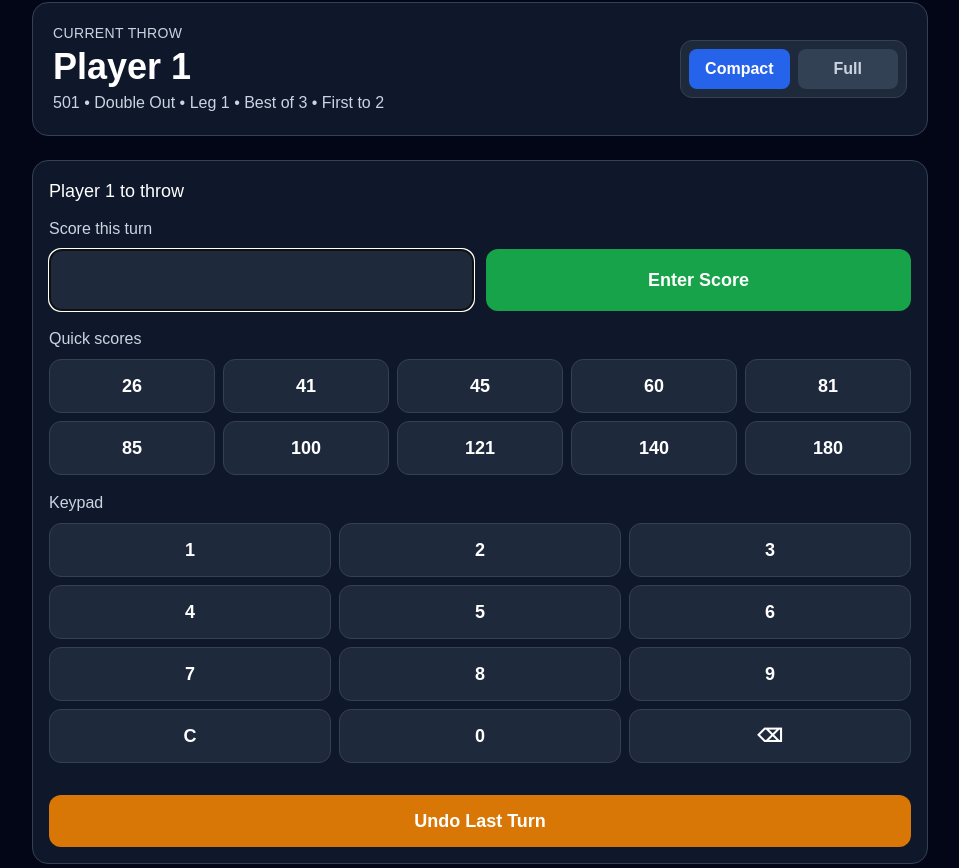
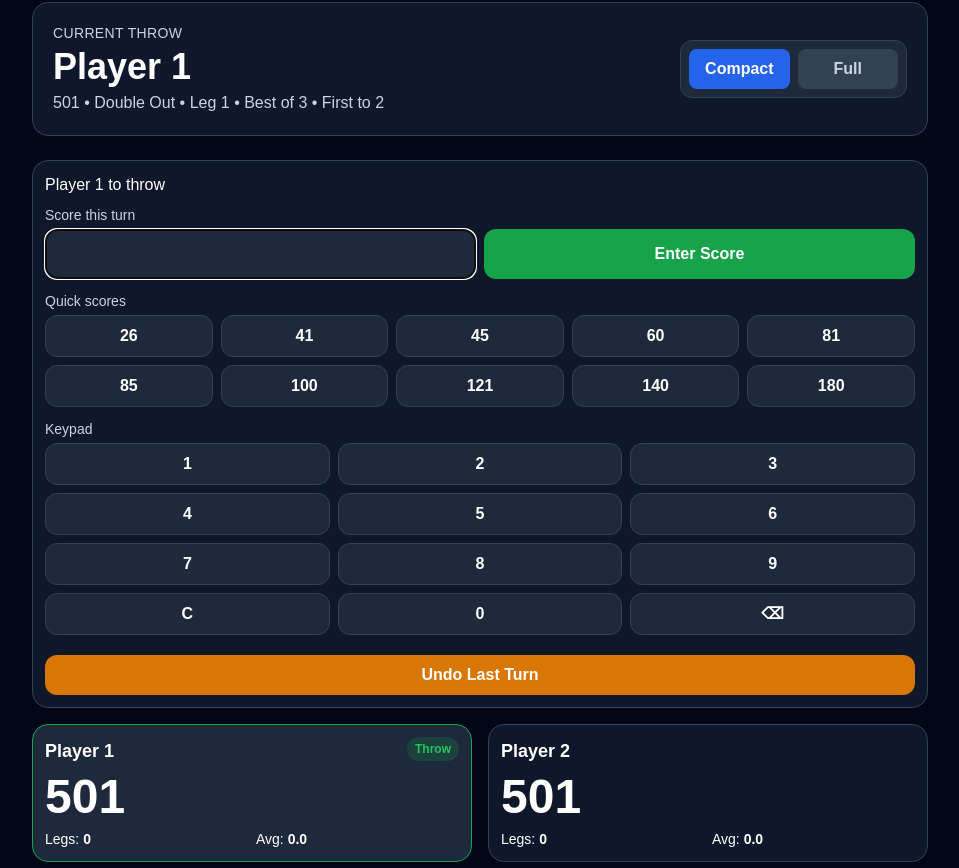
Before and after one commit to bclark303/dart-scorekeeper, a Next.js app: page / in a window 1280 px wide. Shown: the part 252-1120 px from the top of the page, without its empty margins (160-1119 px from the left). Built offline with nearby package versions, Linux system fonts and the light colour scheme.

Commit message:
Tighten game mode scoring layout

```diff
--- a/app/page.tsx
+++ b/app/page.tsx
@@ -1576,11 +1576,11 @@ export default function Home() {
       : "Player";
 
     return (
-      <div className="relative mb-4 rounded-2xl border border-[var(--color-panel-border)] bg-[var(--color-panel)] p-3 shadow-lg">
+      <div className="relative mb-3 rounded-2xl border border-[var(--color-panel-border)] bg-[var(--color-panel)] p-2.5 shadow-lg">
         <div className="flex items-center justify-between gap-3">
           <button
             onClick={() => setIsGameMenuOpen((isOpen) => !isOpen)}
-            className="rounded-xl bg-[var(--color-primary)] hover:bg-[var(--color-primary-hover)] px-4 py-3 text-xl font-bold text-white"
+            className="rounded-xl bg-[var(--color-primary)] hover:bg-[var(--color-primary-hover)] px-4 py-2.5 text-xl font-bold text-white"
             aria-expanded={isGameMenuOpen}
             aria-label="Open game menu"
           >
@@ -1600,7 +1600,7 @@ export default function Home() {
               setActiveView("score");
               setIsGameMenuOpen(false);
             }}
-            className="rounded-xl bg-[var(--color-panel-soft)] hover:bg-[var(--color-panel-border)] px-4 py-3 text-sm font-bold text-[var(--color-text-main)]"
+            className="rounded-xl bg-[var(--color-panel-soft)] hover:bg-[var(--color-panel-border)] px-4 py-2.5 text-sm font-bold text-[var(--color-text-main)]"
           >
             Score
           </button>
@@ -1697,9 +1697,9 @@ export default function Home() {
 
   return (
     <main
-      className={`min-h-screen bg-[var(--color-app-bg)] text-[var(--color-text-main)] p-6 ${
-        themeName === "firehall" ? "theme-firehall" : ""
-      }`}
+      className={`min-h-screen bg-[var(--color-app-bg)] text-[var(--color-text-main)] ${
+        shouldUseGameModeShell ? "p-3 sm:p-4" : "p-6"
+      } ${themeName === "firehall" ? "theme-firehall" : ""}`}
     >
       <div className="mx-auto max-w-4xl">
         {shouldUseGameModeShell ? (
@@ -1801,6 +1801,7 @@ export default function Home() {
 
         {activeView === "score" && (
           <>
+            {!shouldUseGameModeShell && (
               <CurrentTurnBanner
                 currentSide={sides[currentSideIndex]}
                 currentLegNumber={currentLegNumber}
@@ -1813,10 +1814,17 @@ export default function Home() {
                 scoreLayout={scoreLayout}
                 setScoreLayout={setScoreLayout}
               />
+            )}
 
             <div className="flex flex-col">
               <div
-                className={scoreLayout === "compact" ? "order-1" : "order-2"}
+                className={
+                  shouldUseGameModeShell
+                    ? "order-2"
+                    : scoreLayout === "compact"
+                      ? "order-1"
+                      : "order-2"
+                }
               >
                 {scoreEntryMode === "dart"
                   ? renderDartEntry()
@@ -1824,7 +1832,13 @@ export default function Home() {
               </div>
 
               <div
-                className={scoreLayout === "compact" ? "order-2" : "order-1"}
+                className={
+                  shouldUseGameModeShell
+                    ? "order-1"
+                    : scoreLayout === "compact"
+                      ? "order-2"
+                      : "order-1"
+                }
               >
                 {renderScoreCards()}
               </div>
--- a/components/PlayerCard.tsx
+++ b/components/PlayerCard.tsx
@@ -25,7 +25,7 @@ export function PlayerCard({
 
   return (
     <div
-      className={`rounded-2xl border ${compact ? "p-4" : "p-6"} ${
+      className={`rounded-2xl border ${compact ? "p-3" : "p-6"} ${
         isCurrentPlayer && !isLegComplete && !isMatchComplete
           ? "border-[var(--color-success)] bg-[var(--color-panel-soft)]"
           : "border-[var(--color-panel-border)] bg-[var(--color-panel)]"
@@ -35,7 +35,7 @@ export function PlayerCard({
         <div>
           <h2
             className={
-              compact ? "text-xl font-semibold" : "text-2xl font-semibold mb-2"
+              compact ? "text-lg font-semibold" : "text-2xl font-semibold mb-2"
             }
           >
             {player.name}
@@ -71,7 +71,7 @@ export function PlayerCard({
         </div>
 
         {isCurrentPlayer && !isLegComplete && !isMatchComplete && (
-          <div className="rounded-full bg-[var(--color-success)]/20 px-3 py-1 text-sm font-bold text-[var(--color-success-hover)]">
+          <div className="rounded-full bg-[var(--color-success)]/20 px-2 py-1 text-xs font-bold text-[var(--color-success-hover)]">
             Throw
           </div>
         )}
@@ -79,7 +79,7 @@ export function PlayerCard({
 
       <div
         className={
-          compact ? "mt-3 text-6xl font-bold" : "mt-3 text-6xl font-bold"
+          compact ? "mt-2 text-5xl font-bold" : "mt-3 text-6xl font-bold"
         }
       >
         {player.score}
@@ -88,7 +88,7 @@ export function PlayerCard({
       <div
         className={
           compact
-            ? "mt-3 grid grid-cols-2 gap-2 text-base"
+            ? "mt-2 grid grid-cols-2 gap-2 text-sm"
             : "mt-4 grid grid-cols-1 gap-2 text-xl"
         }
       >
--- a/components/ScoreEntry.tsx
+++ b/components/ScoreEntry.tsx
@@ -55,11 +55,11 @@ export function ScoreEntry({
 }: ScoreEntryProps) {
   return (
     <section
-      className={`rounded-2xl bg-[var(--color-panel)] border border-[var(--color-panel-border)] mb-8 ${
-        compact ? "p-4" : "p-6"
+      className={`rounded-2xl bg-[var(--color-panel)] border border-[var(--color-panel-border)] mb-4 ${
+        compact ? "p-3" : "p-6"
       }`}
     >
-      <div className={compact ? "text-lg mb-3" : "text-xl mb-4"}>{message}</div>
+      <div className={compact ? "text-base mb-2" : "text-xl mb-4"}>{message}</div>
 
       {isMatchComplete && (
         <div className="rounded-2xl bg-[var(--color-panel-soft)] border border-[var(--color-panel-border)] p-4 mb-4">
@@ -191,14 +191,14 @@ export function ScoreEntry({
               </div>
             ) : (
               <>
-                <label className="block mb-2 text-[var(--color-text-muted)]">
+                <label className={compact ? "block mb-1 text-sm text-[var(--color-text-muted)]" : "block mb-2 text-[var(--color-text-muted)]"}>
                   Score this turn
                 </label>
 
-                <div className="mb-4 grid grid-cols-2 gap-3">
+                <div className={compact ? "mb-3 grid grid-cols-2 gap-2" : "mb-4 grid grid-cols-2 gap-3"}>
                   <input
                     className={`w-full rounded-xl bg-[var(--color-panel-soft)] border border-[var(--color-panel-border)] text-center ${
-                      compact ? "p-3 text-3xl" : "p-4 text-3xl"
+                      compact ? "p-2 text-2xl" : "p-4 text-3xl"
                     }`}
                     value={scoreInput}
                     onChange={(event) => setScoreInput(event.target.value)}
@@ -214,15 +214,15 @@ export function ScoreEntry({
                   <button
                     onClick={submitScore}
                     className={`rounded-xl bg-[var(--color-success)] hover:bg-[var(--color-success-hover)] font-bold whitespace-nowrap ${
-                      compact ? "px-5 py-3 text-lg" : "px-6 py-4 text-xl"
+                      compact ? "px-5 py-2 text-base" : "px-6 py-4 text-xl"
                     }`}
                   >
                     Enter Score
                   </button>
                 </div>
 
-                <div className="mb-4">
-                  <div className="mb-2 text-[var(--color-text-muted)]">
+                <div className={compact ? "mb-3" : "mb-4"}>
+                  <div className={compact ? "mb-1 text-sm text-[var(--color-text-muted)]" : "mb-2 text-[var(--color-text-muted)]"}>
                     Quick scores
                   </div>
 
@@ -238,7 +238,7 @@ export function ScoreEntry({
                         key={score}
                         onClick={() => setQuickScore(score)}
                         className={`rounded-xl bg-[var(--color-panel-soft)] hover:bg-[var(--color-panel-border)] border border-[var(--color-panel-border)] font-bold ${
-                          compact ? "p-3 text-lg" : "p-4 text-xl"
+                          compact ? "p-2 text-base" : "p-4 text-xl"
                         }`}
                       >
                         {score}
@@ -247,8 +247,8 @@ export function ScoreEntry({
                   </div>
                 </div>
 
-                <div className="mb-4">
-                  <div className="mb-2 text-[var(--color-text-muted)]">
+                <div className={compact ? "mb-3" : "mb-4"}>
+                  <div className={compact ? "mb-1 text-sm text-[var(--color-text-muted)]" : "mb-2 text-[var(--color-text-muted)]"}>
                     Keypad
                   </div>
 
@@ -276,7 +276,7 @@ export function ScoreEntry({
                           appendScoreDigit(button);
                         }}
                         className={`rounded-xl bg-[var(--color-panel-soft)] hover:bg-[var(--color-panel-border)] border border-[var(--color-panel-border)] font-bold ${
-                          compact ? "p-3 text-lg" : "p-4 text-xl"
+                          compact ? "p-2 text-base" : "p-4 text-xl"
                         }`}
                       >
                         {button}
@@ -292,8 +292,8 @@ export function ScoreEntry({
 
       <button
         onClick={undoLastTurn}
-        className={`mt-4 w-full rounded-xl bg-[var(--color-warning)] hover:bg-[var(--color-warning-hover)] font-bold ${
-          compact ? "p-3 text-lg" : "p-4 text-xl"
+        className={`mt-2 w-full rounded-xl bg-[var(--color-warning)] hover:bg-[var(--color-warning-hover)] font-bold ${
+          compact ? "p-2 text-base" : "p-4 text-xl"
         }`}
       >
         Undo Last Turn
```
Lines whose indentation alone changed are shown as unchanged.
